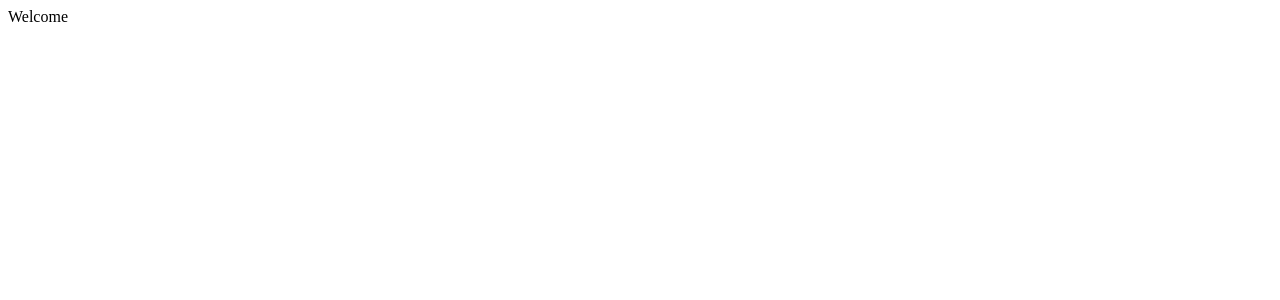
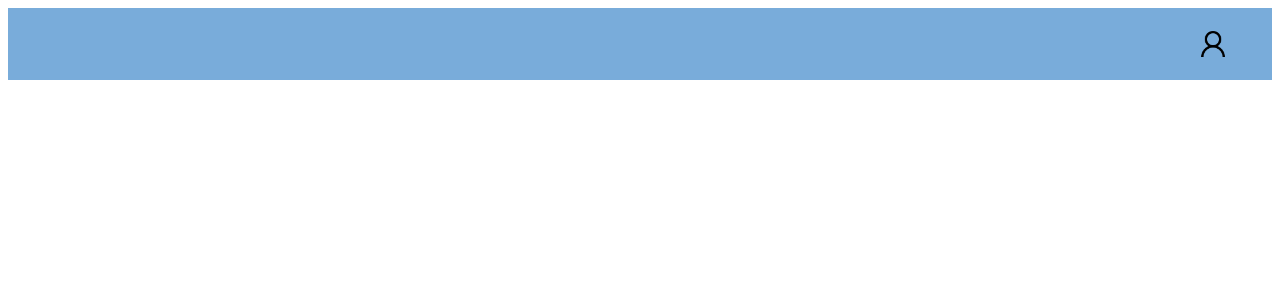
Before and after one commit to Developer-ATG/React, a React (Create React App) app in the folder movieDb/: page /movie/1 in a window 1280 px wide. Shown: the top 300 px of the page. Built offline with nearby package versions, Linux system fonts and the light colour scheme.

Commit message:
Header updation

```diff
--- a/movieDb/public/index.html
+++ b/movieDb/public/index.html
@@ -1 +1,18 @@
-<div id="root"></div>
+<!DOCTYPE html>
+<html lang="en">
+  <head>
+    <meta charset="UTF-8" />
+    <meta http-equiv="X-UA-Compatible" content="IE=edge" />
+    <meta name="viewport" content="width=device-width, initial-scale=1.0" />
+    <link rel="preconnect" href="https://fonts.googleapis.com" />
+    <link rel="preconnect" href="https://fonts.gstatic.com" crossorigin />
+    <link
+      href="https://fonts.googleapis.com/css2?family=Roboto&display=swap"
+      rel="stylesheet"
+    />
+    <title>MovieDb App</title>
+  </head>
+  <body>
+    <div id="root"></div>
+  </body>
+</html>
--- a/movieDb/src/App.js
+++ b/movieDb/src/App.js
@@ -1,10 +1,27 @@
-import React from 'react';
-import './App.css';
+import React from "react";
+import { BrowserRouter as Router, Routes ,Route } from 'react-router-dom';
+import Home from "./components/Home/Home";
+import Header from "./components/Header/Header";
+import Footer from "./components/Footer/Footer";
+import MovieDetail from "./components/MovieDetail/MovieDetail";
+import PageNotFound from "./components/PageNotFound/PageNotFound";
+
+import "./App.css";
 
 const App = () => {
   return (
-    <div>Welcome</div>
-  )
-}
+    <div className="app">
+      <Router>
+        <Header></Header>
+        <Routes>
+          <Route path="/" exact element={Home} />
+          <Route path="/movie/:imdbID" element={MovieDetail} />
+          <Route element={PageNotFound} />
+        </Routes>
+        <Footer></Footer>
+      </Router>
+    </div>
+  );
+};
 
-export default App
+export default App;
--- a/movieDb/src/components/Footer/Footer.js
+++ b/movieDb/src/components/Footer/Footer.js
@@ -2,7 +2,7 @@
 
 const Footer = () => {
   return (
-    <div>Footer</div>
+    <div></div>
   )
 }
 
--- a/movieDb/src/components/Header/Header.css
+++ b/movieDb/src/components/Header/Header.css
@@ -0,0 +1,20 @@
+.header {
+  background-color: rgb(121, 172, 218);
+  height: 72px;
+  padding: 0px 40px;
+  display: flex;
+  align-items: center;
+  justify-content: space-between;
+}
+
+.logo {
+  color: rgb(121, 172, 218);
+  font-size: 20px;
+  font-weight: 500;
+}
+
+.user-img,
+.user-img img {
+  width: 38px;
+  height: 38px;
+}
--- a/movieDb/src/components/Header/Header.js
+++ b/movieDb/src/components/Header/Header.js
@@ -1,9 +1,19 @@
-import React from 'react'
+import React from "react";
+import { Link } from "react-router-dom";
+import user from "../../images/Sample_User_Icon.png";
+import "./Header.css";
 
 const Header = () => {
   return (
-    <div>Header</div>
-  )
-}
+    <div className="header">
+      <Link to={"/"}>
+		<div className="logo" alt="Movie App"></div>
+      </Link>
+      <div className="user-img">
+        <img src={user} alt="user" />
+      </div>
+    </div>
+  );
+};
 
-export default Header
+export default Header;
```
Also changed, not shown: movieDb/src/images/Sample_User_Icon.png (added), movieDb/src/images/user-icon.jpg (added).
